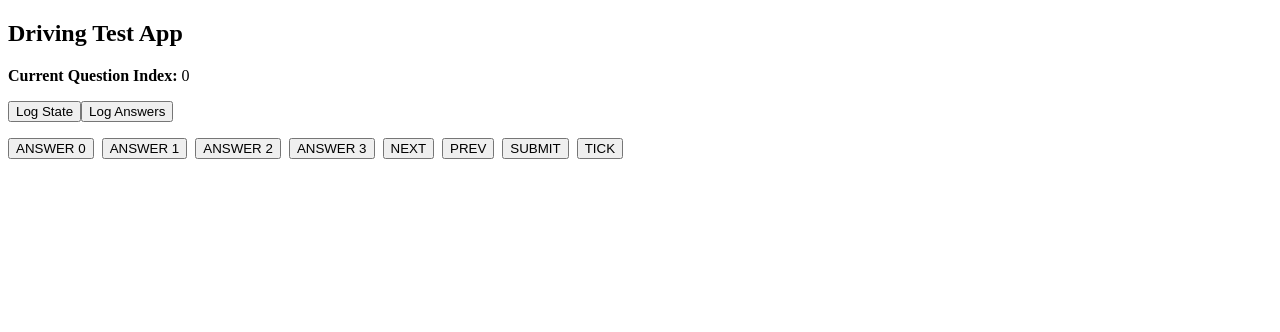
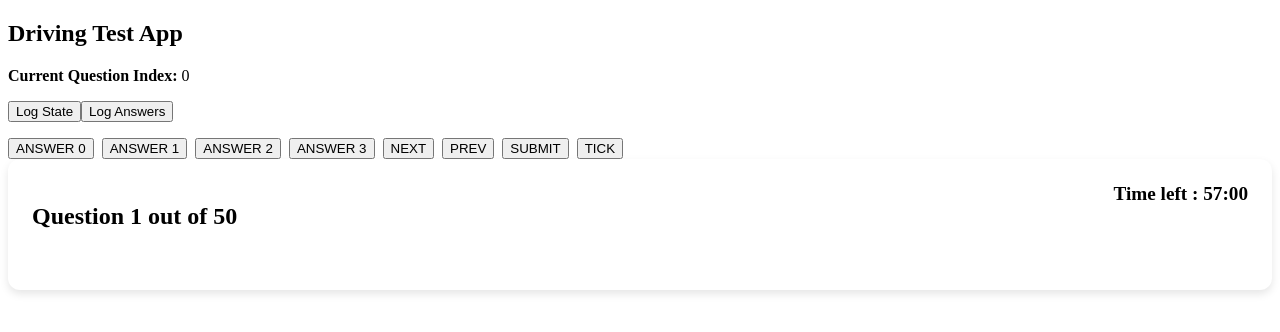
Before and after one commit to Tharmeem1999/React_Project-UK_Driving_Test_App, a React (Vite) app: page / in a window 1280 px wide. Shown: the top 332 px of the page. Built offline with nearby package versions, Linux system fonts and the light colour scheme.

Commit message:
built QuestionView: QuestionHeader

```diff
--- a/src/App.jsx
+++ b/src/App.jsx
@@ -1,6 +1,8 @@
 import { useReducer } from "react";
 import questions from "./data/questions";
 import { quizReducer } from "./state/quizReducer";
+import TempComponent from "./components/tempComponent";
+import QuestionView from "./components/QuestionView";
 
 // The initial state of the quiz when the app starts
 const initialState = {
@@ -22,46 +24,32 @@ const App = () => {
     initialState
   );
 
+  // Get the current question object based on index
+  const q = questions[state.currentQuestion];
+
+  // Create the question view while quiz is ongoing
+  const question_view = (
+    <QuestionView
+      q={q}
+      currentQuestion={state.currentQuestion}
+      totalQuestions={questions.length}
+      selectAnswer={state.answers[state.currentQuestion]}
+      timeLeft={state.timeLeft}
+      // onAnswer={() = {}}
+      dispatch={dispatch}
+    />
+  );
+
+  // Create the result view when the quiz is done
+  const result_view = (<></>);
+
   return (
     <div className="app-container">
-      <h2>Driving Test App</h2>
-      <p>
-        <strong>Current Question Index: </strong>
-        {state.currentQuestion}
-      </p>
-      <div style={{ marginBottom: "1rem" }}>
-        <button onClick={() => console.log(state)}>
-          Log State
-        </button>
-        <button onClick={() => console.log(state.answers)}>
-          Log Answers
-        </button>
-      </div>
-      <div style={{ display: "flex", gap: "0.5rem", flexWrap: "wrap" }}>
-        <button onClick={() => dispatch({ type: "ANSWER", payload: 0 })}>
-          ANSWER 0
-        </button>
-        <button onClick={() => dispatch({ type: "ANSWER", payload: 1 })}>
-          ANSWER 1
-        </button>
-        <button onClick={() => dispatch({ type: "ANSWER", payload: 2 })}>
-          ANSWER 2
-        </button>
-        <button onClick={() => dispatch({ type: "ANSWER", payload: 3 })}>
-          ANSWER 3
-        </button>
-        <button onClick={() => dispatch({ type: "NEXT" })}>
-          NEXT
-        </button>
-        <button onClick={() => dispatch({ type: "PREV" })}>
-          PREV
-        </button>
-        <button onClick={() => dispatch({ type: "SUBMIT" })}>
-          SUBMIT
-        </button>
-        <button onClick={() => dispatch({ type: "TICK" })}>
-          TICK
-        </button>
+      <TempComponent state={state} dispatch={dispatch} />
+
+      {/* Main content switches based on submission */}
+      <div className="quiz-content">
+        {state.submitted ? result_view : question_view}
       </div>
     </div>
   )
--- a/src/components/QuestionHeader.jsx
+++ b/src/components/QuestionHeader.jsx
@@ -0,0 +1,22 @@
+import formatTime from "../utils/formatTime";
+
+const QuestionHeader = ({ currentQuestion, totalQuestions, timeLeft }) => {
+    return (
+        <div
+            style={{
+                display: "flex",
+                justifyContent: "space-between",
+                marginBottom: "1rem"
+            }}
+        >
+            <h2 style={{ fontSize: "1.5rem" }}>
+                Question {currentQuestion + 1} out of {totalQuestions}
+            </h2>
+            <div style={{ fontSize: "1.2rem", fontWeight: "bold" }}>
+                Time left : {formatTime(timeLeft)}
+            </div>
+        </div>
+    );
+};
+
+export default QuestionHeader;
--- a/src/components/QuestionView.jsx
+++ b/src/components/QuestionView.jsx
@@ -0,0 +1,23 @@
+import QuestionHeader from "./QuestionHeader";
+import { Card } from "./ui/Card";
+
+const QuestionView = ({
+    q,
+    currentQuestion,
+    totalQuestions,
+    selectAnswer,
+    timeLeft,
+    dispatch,
+}) => {
+    return (
+        <Card>
+            <QuestionHeader
+                currentQuestion={currentQuestion}
+                totalQuestions={totalQuestions}
+                timeLeft={timeLeft}
+            />
+        </Card>
+    );
+};
+
+export default QuestionView;
--- /dev/null
+++ b/src/components/tempComponent.jsx
@@ -0,0 +1,49 @@
+const TempComponent = ({ state, dispatch }) => {
+    return (
+        <>
+            <h2>Driving Test App</h2>
+            <p>
+                <strong>Current Question Index: </strong>
+                {state.currentQuestion}
+            </p>
+
+            <div style={{ marginBottom: "1rem" }}>
+                <button onClick={() => console.log(state)}>
+                    Log State
+                </button>
+                <button onClick={() => console.log(state.answers)}>
+                    Log Answers
+                </button>
+            </div>
+
+            <div style={{ display: "flex", gap: "0.5rem", flexWrap: "wrap" }}>
+                <button onClick={() => dispatch({ type: "ANSWER", payload: 0 })}>
+                    ANSWER 0
+                </button>
+                <button onClick={() => dispatch({ type: "ANSWER", payload: 1 })}>
+                    ANSWER 1
+                </button>
+                <button onClick={() => dispatch({ type: "ANSWER", payload: 2 })}>
+                    ANSWER 2
+                </button>
+                <button onClick={() => dispatch({ type: "ANSWER", payload: 3 })}>
+                    ANSWER 3
+                </button>
+                <button onClick={() => dispatch({ type: "NEXT" })}>
+                    NEXT
+                </button>
+                <button onClick={() => dispatch({ type: "PREV" })}>
+                    PREV
+                </button>
+                <button onClick={() => dispatch({ type: "SUBMIT" })}>
+                    SUBMIT
+                </button>
+                <button onClick={() => dispatch({ type: "TICK" })}>
+                    TICK
+                </button>
+            </div>
+        </>
+    )
+}
+
+export default TempComponent;
--- a/src/components/ui/Card.css
+++ b/src/components/ui/Card.css
@@ -0,0 +1,11 @@
+.card {
+    background-color: white;
+    border-radius: 12px;
+    box-shadow: 0 4px 8px rgba(0, 0, 0, 0.1);
+    overflow: hidden;
+    margin-bottom: 1rem;
+}
+
+.card-content {
+    padding: 1.5rem;
+}
--- a/src/components/ui/Card.jsx
+++ b/src/components/ui/Card.jsx
@@ -1,6 +1,10 @@
 import "./Card.css";
 
-export const card = ({ children }) => {
-    return <div>{children}</div>;
+export const Card = ({ children }) => {
+    return (
+        <div className="card">
+            <div className="card-content">{children}</div>
+        </div>
+    );
 
 }
--- /dev/null
+++ b/src/utils/formatTime.js
@@ -0,0 +1,5 @@
+export default function formatTime(seconds) {
+    const mins = Math.floor(seconds / 60);
+    const secs = seconds % 60;
+    return `${mins}:${secs.toString().padStart(2, "0")}`;
+}
```
